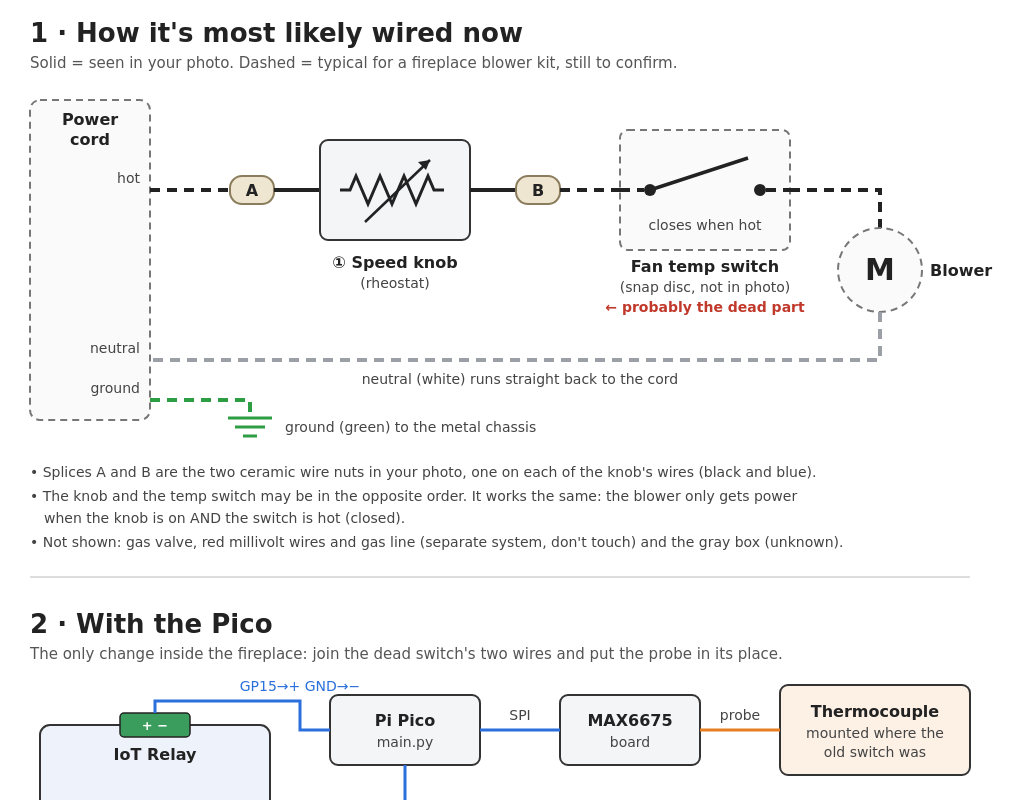
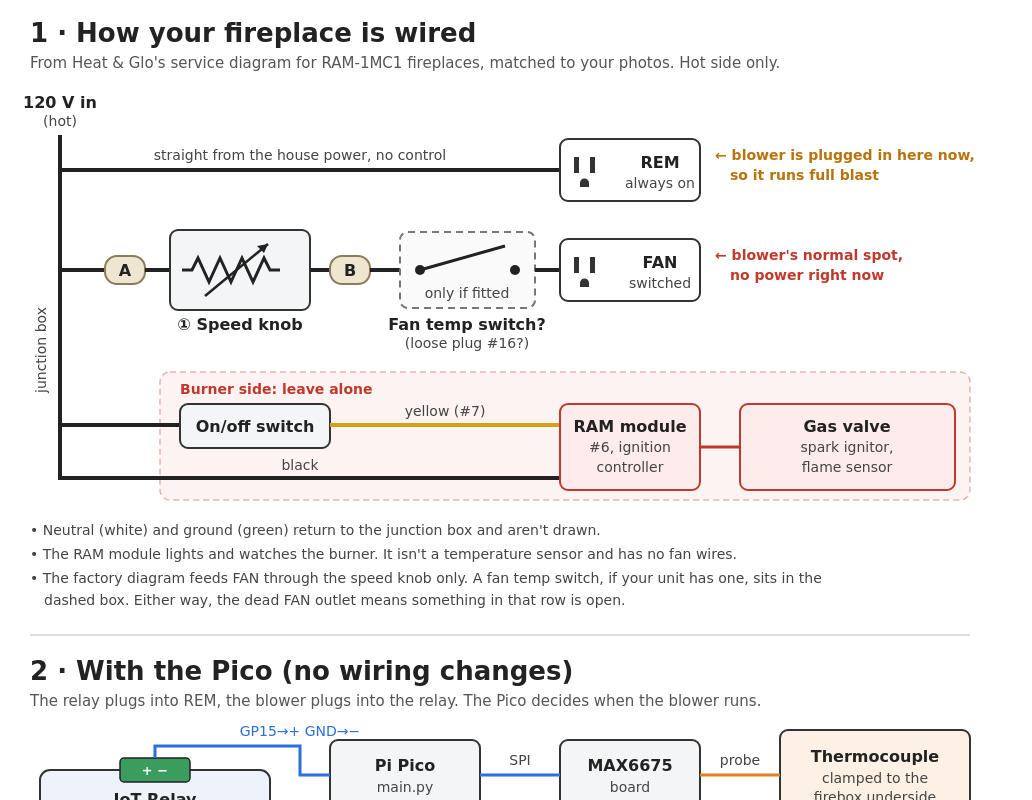
Before and after one commit to bosmun0224/hello-world, a plain HTML site: page fireplace-fan/docs/schematic.html in a window 1280 px wide. Shown: the top 800 px of the page, without its empty margins (0-1032 px from the left). Drawn offline with Linux system fonts and the light colour scheme.

Commit message:
Map the real Heat & Glo DSI wiring and update the Pico hookup
Identify the RAM-1MC1-06 ignition module and the junction box's REM
(always on) and FAN (fed through the speed knob) outlets from the
manufacturer's DSI service diagram. Redraw the schematic to match,
relabel the photos, add checks for the dead FAN outlet, and change the
Pico setup to plug the IoT Relay into the REM outlet.

Co-Authored-By: Claude Opus 5.5 <noreply@anthropic.com>
Claude-Session: https://claude.ai/code/session_018uak9j8cmQfDt7bDYqRs5F

```diff
--- a/fireplace-fan/docs/schematic.html
+++ b/fireplace-fan/docs/schematic.html
@@ -8,158 +8,164 @@
   .lbl { font-size: 16px; font-weight: bold; }
   .sm { font-size: 14px; fill: #444; }
   .warn { font-size: 14px; fill: #c0392b; font-weight: bold; }
+  .ok { font-size: 14px; fill: #b8740a; font-weight: bold; }
   .box { fill: #f4f5f7; stroke: #333; stroke-width: 2; }
   .assumed { fill: #fafafa; stroke: #777; stroke-width: 2; stroke-dasharray: 7 5; }
+  .gasbox { fill: #fdeceb; stroke: #c0392b; stroke-width: 2; }
   .hot { stroke: #222; stroke-width: 4; fill: none; }
-  .hot-a { stroke: #222; stroke-width: 4; fill: none; stroke-dasharray: 10 7; }
-  .neu-a { stroke: #9aa0a6; stroke-width: 4; fill: none; stroke-dasharray: 10 7; }
-  .gnd-a { stroke: #2e9e44; stroke-width: 4; fill: none; stroke-dasharray: 10 7; }
+  .yel { stroke: #d4a017; stroke-width: 4; fill: none; }
   .lv { stroke: #2a6fdb; stroke-width: 3; fill: none; }
   .tc { stroke: #e67e22; stroke-width: 3; fill: none; }
   .splice { fill: #efe6d2; stroke: #8a7c5c; stroke-width: 2; }
   .divider { stroke: #ddd; stroke-width: 2; }
 </style></head>
 <body>
-<svg xmlns="http://www.w3.org/2000/svg" width="1000" height="1215" viewBox="0 0 1000 1215">
+<svg xmlns="http://www.w3.org/2000/svg" width="1000" height="1250" viewBox="0 0 1000 1250">
+  <defs>
+    <g id="outlet">
+      <rect x="0" y="0" width="140" height="62" rx="8" fill="#fff" stroke="#333" stroke-width="2"/>
+      <rect x="14" y="18" width="5" height="16" fill="#333"/>
+      <rect x="30" y="18" width="5" height="16" fill="#333"/>
+      <path d="M20 44 a4.5 4.5 0 0 1 9 0 v4 h-9 z" fill="#333"/>
+    </g>
+  </defs>
 
   <!-- ================= PANEL 1 ================= -->
-  <text x="30" y="42" class="title">1 · How it's most likely wired now</text>
-  <text x="30" y="68" class="sub">Solid = seen in your photo. Dashed = typical for a fireplace blower kit, still to confirm.</text>
+  <text x="30" y="42" class="title">1 · How your fireplace is wired</text>
+  <text x="30" y="68" class="sub">From Heat &amp; Glo's service diagram for RAM-1MC1 fireplaces, matched to your photos. Hot side only.</text>
 
-  <!-- plug -->
-  <rect x="30" y="100" width="120" height="320" rx="10" class="assumed"/>
-  <text x="90" y="125" text-anchor="middle" class="lbl">Power</text>
-  <text x="90" y="145" text-anchor="middle" class="lbl">cord</text>
-  <text x="140" y="183" text-anchor="end" class="sm">hot</text>
-  <text x="140" y="353" text-anchor="end" class="sm">neutral</text>
-  <text x="140" y="393" text-anchor="end" class="sm">ground</text>
+  <!-- hot bus -->
+  <text x="60" y="108" text-anchor="middle" class="lbl">120 V in</text>
+  <text x="60" y="126" text-anchor="middle" class="sm">(hot)</text>
+  <path d="M60 135 V450" class="hot"/>
+  <text x="46" y="350" class="sm" transform="rotate(-90 46 350)" text-anchor="middle">junction box</text>
 
-  <!-- hot path -->
-  <path d="M150 190 H230" class="hot-a"/>
-  <rect x="230" y="176" width="44" height="28" rx="12" class="splice"/>
-  <text x="252" y="196" text-anchor="middle" class="lbl">A</text>
-  <path d="M274 190 H320" class="hot"/>
+  <!-- Rung 1: REM -->
+  <path d="M60 170 H560" class="hot"/>
+  <use href="#outlet" x="560" y="139"/>
+  <text x="660" y="168" text-anchor="middle" class="lbl">REM</text>
+  <text x="660" y="188" text-anchor="middle" class="sm">always on</text>
+  <text x="715" y="160" class="ok">← blower is plugged in here now,</text>
+  <text x="730" y="180" class="ok">so it runs full blast</text>
+  <text x="300" y="160" text-anchor="middle" class="sm">straight from the house power, no control</text>
 
-  <!-- knob / rheostat -->
-  <rect x="320" y="140" width="150" height="100" rx="8" class="box"/>
-  <path d="M340 190 l10 0 l6 -14 l12 28 l12 -28 l12 28 l12 -28 l12 28 l12 -28 l6 14 l10 0" stroke="#222" stroke-width="3" fill="none"/>
-  <path d="M365 222 L430 160" stroke="#222" stroke-width="2.5"/>
-  <path d="M430 160 l-12 2 l8 8 z" fill="#222"/>
-  <text x="395" y="268" text-anchor="middle" class="lbl">① Speed knob</text>
-  <text x="395" y="288" text-anchor="middle" class="sm">(rheostat)</text>
+  <!-- Rung 2: FAN via knob -->
+  <path d="M60 270 H105" class="hot"/>
+  <rect x="105" y="256" width="40" height="28" rx="12" class="splice"/>
+  <text x="125" y="276" text-anchor="middle" class="lbl">A</text>
+  <path d="M145 270 H170" class="hot"/>
+  <rect x="170" y="230" width="140" height="80" rx="8" class="box"/>
+  <path d="M182 270 l10 0 l6 -12 l11 24 l11 -24 l11 24 l11 -24 l11 24 l11 -24 l6 12 l10 0" stroke="#222" stroke-width="3" fill="none"/>
+  <path d="M205 296 L268 244" stroke="#222" stroke-width="2.5"/>
+  <path d="M268 244 l-11 2 l7 7 z" fill="#222"/>
+  <text x="240" y="330" text-anchor="middle" class="lbl">① Speed knob</text>
+  <path d="M310 270 H330" class="hot"/>
+  <rect x="330" y="256" width="40" height="28" rx="12" class="splice"/>
+  <text x="350" y="276" text-anchor="middle" class="lbl">B</text>
+  <path d="M370 270 H400" class="hot"/>
+  <rect x="400" y="232" width="135" height="76" rx="8" class="assumed"/>
+  <circle cx="420" cy="270" r="5" fill="#222"/>
+  <circle cx="515" cy="270" r="5" fill="#222"/>
+  <path d="M420 270 L505 246" stroke="#222" stroke-width="3"/>
+  <text x="467" y="298" text-anchor="middle" class="sm">only if fitted</text>
+  <text x="467" y="330" text-anchor="middle" class="lbl">Fan temp switch?</text>
+  <text x="467" y="348" text-anchor="middle" class="sm">(loose plug #16?)</text>
+  <path d="M535 270 H560" class="hot"/>
+  <use href="#outlet" x="560" y="239"/>
+  <text x="660" y="268" text-anchor="middle" class="lbl">FAN</text>
+  <text x="660" y="288" text-anchor="middle" class="sm">switched</text>
+  <text x="715" y="260" class="warn">← blower's normal spot,</text>
+  <text x="730" y="280" class="warn">no power right now</text>
 
-  <path d="M470 190 H516" class="hot"/>
-  <rect x="516" y="176" width="44" height="28" rx="12" class="splice"/>
-  <text x="538" y="196" text-anchor="middle" class="lbl">B</text>
-  <path d="M560 190 H620" class="hot-a"/>
-
-  <!-- snap disc -->
-  <rect x="620" y="130" width="170" height="120" rx="8" class="assumed"/>
-  <circle cx="650" cy="190" r="6" fill="#222"/>
-  <circle cx="760" cy="190" r="6" fill="#222"/>
-  <path d="M650 190 L748 158" stroke="#222" stroke-width="3.5"/>
-  <path d="M620 190 H644 M766 190 H790" stroke="#222" stroke-width="4" stroke-dasharray="10 7"/>
-  <text x="705" y="230" text-anchor="middle" class="sm">closes when hot</text>
-  <text x="705" y="272" text-anchor="middle" class="lbl">Fan temp switch</text>
-  <text x="705" y="292" text-anchor="middle" class="sm">(snap disc, not in photo)</text>
-  <text x="705" y="312" text-anchor="middle" class="warn">← probably the dead part</text>
-
-  <!-- to motor -->
-  <path d="M790 190 H880 V228" class="hot-a"/>
-  <circle cx="880" cy="270" r="42" class="assumed"/>
-  <text x="880" y="280" text-anchor="middle" style="font-size:30px;font-weight:bold">M</text>
-  <text x="930" y="276" class="lbl">Blower</text>
-
-  <!-- neutral return -->
-  <path d="M880 312 V360 H150" class="neu-a"/>
-  <text x="520" y="384" text-anchor="middle" class="sm">neutral (white) runs straight back to the cord</text>
-
-  <!-- ground -->
-  <path d="M150 400 H250 V418" class="gnd-a"/>
-  <path d="M228 418 H272 M235 427 H265 M243 436 H257" stroke="#2e9e44" stroke-width="3"/>
-  <text x="285" y="432" class="sm">ground (green) to the metal chassis</text>
+  <!-- Burner side -->
+  <rect x="160" y="372" width="810" height="128" rx="10" fill="#fdf3f2" stroke="#e8b4ae" stroke-width="1.5" stroke-dasharray="6 4"/>
+  <text x="180" y="394" class="warn">Burner side: leave alone</text>
+  <!-- Rung 3: on/off switch -->
+  <path d="M60 425 H180" class="hot"/>
+  <rect x="180" y="404" width="150" height="44" rx="8" class="box"/>
+  <text x="255" y="432" text-anchor="middle" class="lbl">On/off switch</text>
+  <path d="M330 425 H560" class="yel"/>
+  <text x="445" y="416" text-anchor="middle" class="sm">yellow (#7)</text>
+  <!-- Rung 4: module power -->
+  <path d="M60 450 V478 H560" class="hot"/>
+  <text x="300" y="470" text-anchor="middle" class="sm">black</text>
+  <rect x="560" y="404" width="140" height="86" rx="8" class="gasbox"/>
+  <text x="630" y="432" text-anchor="middle" class="lbl">RAM module</text>
+  <text x="630" y="452" text-anchor="middle" class="sm">#6, ignition</text>
+  <text x="630" y="472" text-anchor="middle" class="sm">controller</text>
+  <path d="M700 447 H740" stroke="#c0392b" stroke-width="3"/>
+  <rect x="740" y="404" width="215" height="86" rx="8" class="gasbox"/>
+  <text x="847" y="432" text-anchor="middle" class="lbl">Gas valve</text>
+  <text x="847" y="452" text-anchor="middle" class="sm">spark ignitor,</text>
+  <text x="847" y="472" text-anchor="middle" class="sm">flame sensor</text>
 
   <!-- notes -->
-  <text x="30" y="477" class="sm">• Splices A and B are the two ceramic wire nuts in your photo, one on each of the knob's wires (black and blue).</text>
-  <text x="30" y="501" class="sm">• The knob and the temp switch may be in the opposite order. It works the same: the blower only gets power</text>
-  <text x="44" y="523" class="sm">when the knob is on AND the switch is hot (closed).</text>
-  <text x="30" y="547" class="sm">• Not shown: gas valve, red millivolt wires and gas line (separate system, don't touch) and the gray box (unknown).</text>
+  <text x="30" y="535" class="sm">• Neutral (white) and ground (green) return to the junction box and aren't drawn.</text>
+  <text x="30" y="559" class="sm">• The RAM module lights and watches the burner. It isn't a temperature sensor and has no fan wires.</text>
+  <text x="30" y="583" class="sm">• The factory diagram feeds FAN through the speed knob only. A fan temp switch, if your unit has one, sits in the</text>
+  <text x="44" y="605" class="sm">dashed box. Either way, the dead FAN outlet means something in that row is open.</text>
 
-  <line x1="30" y1="577" x2="970" y2="577" class="divider"/>
+  <line x1="30" y1="635" x2="970" y2="635" class="divider"/>
 
   <!-- ================= PANEL 2 ================= -->
-  <g transform="translate(0,25)">
-  <text x="30" y="608" class="title">2 · With the Pico</text>
-  <text x="30" y="634" class="sub">The only change inside the fireplace: join the dead switch's two wires and put the probe in its place.</text>
+  <g transform="translate(0,40)">
+  <text x="30" y="640" class="title">2 · With the Pico (no wiring changes)</text>
+  <text x="30" y="666" class="sub">The relay plugs into REM, the blower plugs into the relay. The Pico decides when the blower runs.</text>
 
   <!-- Probe chain (top row) -->
-  <rect x="330" y="670" width="150" height="70" rx="8" class="box"/>
-  <text x="405" y="701" text-anchor="middle" class="lbl">Pi Pico</text>
-  <text x="405" y="722" text-anchor="middle" class="sm">main.py</text>
+  <rect x="330" y="700" width="150" height="70" rx="8" class="box"/>
+  <text x="405" y="731" text-anchor="middle" class="lbl">Pi Pico</text>
+  <text x="405" y="752" text-anchor="middle" class="sm">main.py</text>
 
-  <rect x="560" y="670" width="140" height="70" rx="8" class="box"/>
-  <text x="630" y="701" text-anchor="middle" class="lbl">MAX6675</text>
-  <text x="630" y="722" text-anchor="middle" class="sm">board</text>
-  <path d="M480 705 H560" class="lv"/>
-  <text x="520" y="695" text-anchor="middle" class="sm">SPI</text>
+  <rect x="560" y="700" width="140" height="70" rx="8" class="box"/>
+  <text x="630" y="731" text-anchor="middle" class="lbl">MAX6675</text>
+  <text x="630" y="752" text-anchor="middle" class="sm">board</text>
+  <path d="M480 735 H560" class="lv"/>
+  <text x="520" y="725" text-anchor="middle" class="sm">SPI</text>
 
-  <rect x="780" y="660" width="190" height="90" rx="8" class="box" style="fill:#fdf1e6"/>
-  <text x="875" y="692" text-anchor="middle" class="lbl">Thermocouple</text>
-  <text x="875" y="713" text-anchor="middle" class="sm">mounted where the</text>
-  <text x="875" y="732" text-anchor="middle" class="sm">old switch was</text>
-  <path d="M700 705 H780" class="tc"/>
-  <text x="740" y="695" text-anchor="middle" class="sm">probe</text>
+  <rect x="780" y="690" width="190" height="90" rx="8" class="box" style="fill:#fdf1e6"/>
+  <text x="875" y="722" text-anchor="middle" class="lbl">Thermocouple</text>
+  <text x="875" y="743" text-anchor="middle" class="sm">clamped to the</text>
+  <text x="875" y="762" text-anchor="middle" class="sm">firebox underside</text>
+  <path d="M700 735 H780" class="tc"/>
+  <text x="740" y="725" text-anchor="middle" class="sm">probe</text>
 
   <!-- USB charger -->
-  <rect x="330" y="780" width="150" height="46" rx="8" class="box"/>
-  <text x="405" y="809" text-anchor="middle" class="lbl">USB charger</text>
-  <path d="M405 780 V740" class="lv"/>
+  <rect x="330" y="810" width="150" height="46" rx="8" class="box"/>
+  <text x="405" y="839" text-anchor="middle" class="lbl">USB charger</text>
+  <path d="M405 810 V770" class="lv"/>
 
   <!-- Relay -->
-  <rect x="40" y="700" width="230" height="290" rx="10" class="box" style="fill:#eef3fb"/>
-  <text x="155" y="735" text-anchor="middle" class="lbl">IoT Relay</text>
-  <rect x="120" y="688" width="70" height="24" rx="4" fill="#3a9d5d" stroke="#222" stroke-width="1.5"/>
-  <text x="155" y="705" text-anchor="middle" style="font-size:13px;font-weight:bold;fill:#fff">+   −</text>
-  <path d="M330 705 H300 V676 H155 V688" class="lv"/>
-  <text x="300" y="666" text-anchor="middle" class="sm" style="fill:#2a6fdb">GP15→+  GND→−</text>
+  <rect x="40" y="730" width="230" height="290" rx="10" class="box" style="fill:#eef3fb"/>
+  <text x="155" y="765" text-anchor="middle" class="lbl">IoT Relay</text>
+  <rect x="120" y="718" width="70" height="24" rx="4" fill="#3a9d5d" stroke="#222" stroke-width="1.5"/>
+  <text x="155" y="735" text-anchor="middle" style="font-size:13px;font-weight:bold;fill:#fff">+   −</text>
+  <path d="M330 735 H300 V706 H155 V718" class="lv"/>
+  <text x="300" y="696" text-anchor="middle" class="sm" style="fill:#2a6fdb">GP15→+  GND→−</text>
 
-  <text x="60" y="808" class="sm">Always ON</text>
-  <path d="M175 803 H330" class="hot"/>
-  <text x="60" y="888" class="lbl">Normally ON</text>
-  <text x="60" y="958" class="sm" style="fill:#999">Normally OFF (empty)</text>
+  <text x="60" y="838" class="sm">Always ON</text>
+  <path d="M175 833 H330" class="hot"/>
+  <text x="60" y="918" class="lbl">Normally ON</text>
+  <text x="60" y="988" class="sm" style="fill:#999">Normally OFF (empty)</text>
 
-  <!-- wall outlet -->
-  <rect x="80" y="1030" width="150" height="50" rx="8" class="box"/>
-  <text x="155" y="1061" text-anchor="middle" class="lbl">Wall outlet</text>
-  <path d="M155 1030 V990" class="hot"/>
+  <!-- REM outlet feeding relay -->
+  <use href="#outlet" x="85" y="1060"/>
+  <text x="185" y="1089" text-anchor="middle" class="lbl">REM</text>
+  <text x="185" y="1107" text-anchor="middle" class="sm">outlet</text>
+  <path d="M155 1060 V1020" class="hot"/>
 
-  <!-- Blower chain (bottom row) -->
-  <path d="M190 883 H300" class="hot"/>
-  <text x="318" y="873" text-anchor="middle" class="sm">cord</text>
-  <path d="M300 883 H360" class="hot"/>
-  <rect x="360" y="869" width="44" height="28" rx="12" class="splice"/>
-  <text x="382" y="889" text-anchor="middle" class="lbl">A</text>
-  <path d="M404 883 H440" class="hot"/>
-  <rect x="440" y="848" width="110" height="70" rx="8" class="box"/>
-  <text x="495" y="888" text-anchor="middle" class="lbl">① Knob</text>
-  <path d="M550 883 H586" class="hot"/>
-  <rect x="586" y="869" width="44" height="28" rx="12" class="splice"/>
-  <text x="608" y="889" text-anchor="middle" class="lbl">B</text>
-  <path d="M630 883 H670" class="hot"/>
-  <rect x="670" y="843" width="150" height="80" rx="8" style="fill:#e9f7ee;stroke:#2e9e44;stroke-width:2.5"/>
-  <text x="745" y="874" text-anchor="middle" class="lbl">Jumper</text>
-  <text x="745" y="895" text-anchor="middle" class="sm">old switch wires</text>
-  <text x="745" y="913" text-anchor="middle" class="sm">joined together</text>
-  <path d="M820 883 H870" class="hot"/>
-  <circle cx="910" cy="883" r="40" class="box"/>
-  <text x="910" y="893" text-anchor="middle" style="font-size:28px;font-weight:bold">M</text>
-  <text x="910" y="945" text-anchor="middle" class="lbl">Blower</text>
-  <text x="560" y="960" text-anchor="middle" class="sm">(neutral and ground unchanged, not drawn)</text>
+  <!-- Blower chain -->
+  <path d="M190 913 H850" class="hot"/>
+  <text x="520" y="903" text-anchor="middle" class="sm">blower's own plug and cord</text>
+  <circle cx="890" cy="913" r="40" class="box"/>
+  <text x="890" y="923" text-anchor="middle" style="font-size:28px;font-weight:bold">M</text>
+  <text x="890" y="975" text-anchor="middle" class="lbl">Blower</text>
 
-  <!-- notes -->
-  <text x="30" y="1120" class="sm">• Blue = 3.3 V low-voltage wiring. Black = 120 V, but all of it is in the cords and the sealed relay, so you plug things in and don't wire it.</text>
-  <text x="30" y="1144" class="sm">• Pico off, crashed or unplugged → "Normally ON" outlet stays on → blower runs at the knob's speed (fail-safe).</text>
-  <text x="30" y="1168" class="sm">• The knob still sets speed and can still turn the blower fully off.</text>
+  <text x="300" y="1010" class="sm">• Pico off or crashed → the "Normally ON" outlet stays on → blower runs (fail-safe).</text>
+  <text x="300" y="1034" class="sm">• Blue = 3.3 V wiring. All 120 V stays inside cords and the sealed relay.</text>
+  <text x="300" y="1058" class="sm">• The blower runs full speed when on, since the knob isn't in this path.</text>
+  <text x="314" y="1082" class="sm">For speed control, the FAN outlet has to work again first.</text>
+  <text x="300" y="1106" class="sm">• Keep the relay, charger and Pico where they stay cool (not on hot metal).</text>
   </g>
 </svg>
 </body></html>
```
Also changed, not shown: fireplace-fan/docs/photo-labeled.jpg, fireplace-fan/docs/photo2-labeled.jpg, fireplace-fan/docs/schematic.png, 1 other file.
